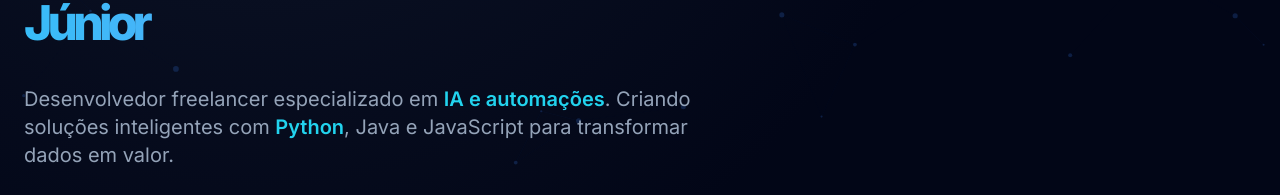
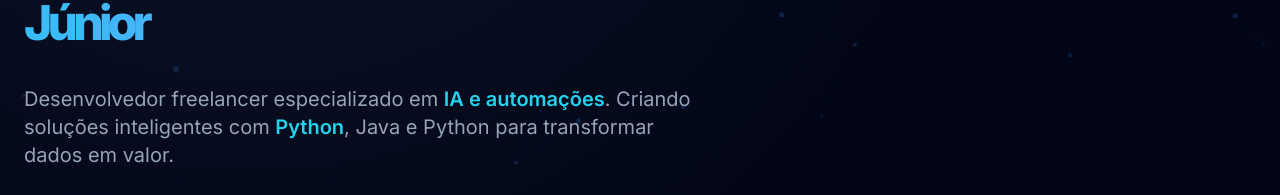
Before and after one commit to Matheusssilva333/Portfolio-Web, a React (Vite) app: page / in a window 1280 px wide. Shown: the part 523-718 px from the top of the page. Built offline with nearby package versions, Linux system fonts and the light colour scheme; no server answers.

Commit message:
corrigindo informações no portfólio

```diff
--- a/App.tsx
+++ b/App.tsx
@@ -42,7 +42,7 @@
             <p className="text-slate-400 text-lg md:text-xl leading-relaxed mb-8 max-w-2xl">
               Desenvolvedor freelancer especializado em <span className="text-cyan-400 font-semibold">IA e automações</span>.
               Criando soluções inteligentes com <span className="text-cyan-400 font-semibold">Python</span>,
-              Java e JavaScript para transformar dados em valor.
+              Java e Python para transformar dados em valor.
             </p>
             <div className="flex flex-wrap gap-4">
               <a
```
